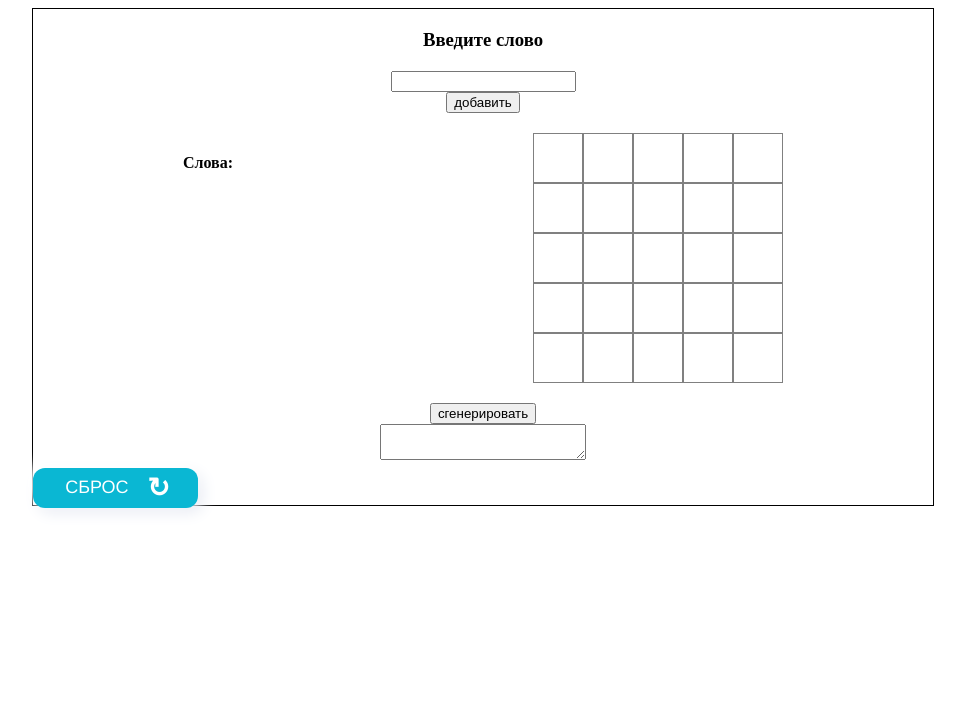
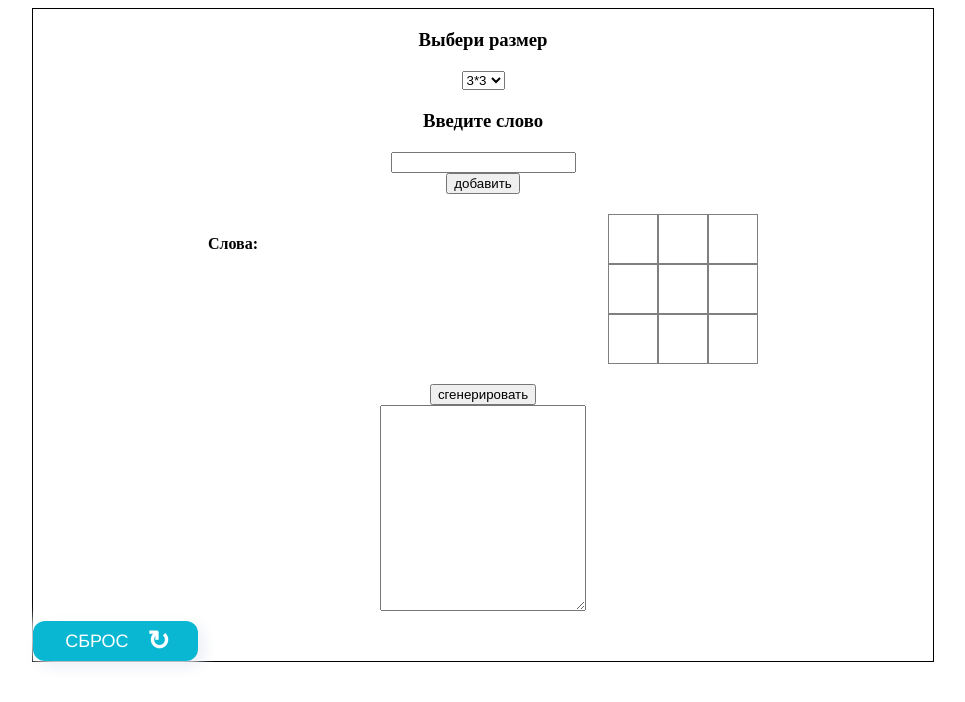
Before and after one commit to Igor-Polonskiy/FillwordInterface, a plain HTML site: page index.html in a window 1280 px wide. Shown: the whole page, without its empty margins (157-1122 px from the left). Drawn offline with Linux system fonts and the light colour scheme.

Commit message:
add size selector, add object fields

```diff
--- a/_common_files/main.css
+++ b/_common_files/main.css
@@ -41,7 +41,6 @@ h4 {
   user-select: none;
   width: 100%;
   /* height: 90%; */
-  height: 600px;
   display: flex;
   flex-direction: column;
   justify-content: space-around;
@@ -52,22 +51,3 @@ h4 {
   border: 1px solid black;
   /* padding: 5px; */
 }
-
-@media screen and (max-width: 1920px) {
-  .trainerTaskWrapper {
-    width: 840px;
-    height: 664px;
-  }
-}
-@media screen and (max-width: 1366px) {
-  .trainerTaskWrapper {
-    width: 796px;
-    height: 616px;
-  }
-}
-@media screen and (max-width: 1280px) {
-  .trainerTaskWrapper {
-    width: 620px;
-    height: 496px;
-  }
-}
--- a/fillword/js-data/fillword.js
+++ b/fillword/js-data/fillword.js
@@ -38,17 +38,19 @@ import {
 })();*/
 
 const taskId = 'task-1'
-const size = 5;
+
 renderFillword(taskId, size)
 
 
 
-function renderFillword(taskId, size,) {
+function renderFillword(taskId,) {
+
     const taskWrapper = document.querySelector(`#${taskId}`);
 
     const gameField = taskWrapper.querySelector('.fillword_field')
-
-    const fieldSize = 50 * size
+    const select = taskWrapper.querySelector('select')
+    let size = select.value;
+    let fieldSize = 50 * size
     let isMousedown = false
     let currentCell = null
     const input = taskWrapper.querySelector('.input')
@@ -57,9 +59,22 @@ function renderFillword(taskId, size,) {
     const generate = taskWrapper.querySelector('.generate')
     const textarea = taskWrapper.querySelector('.textarea')
     let word = ''
-    let object = []
+    let object = {
+        taskId: taskId,
+        size: size,
+        function: "renderFillword",
+        data: []
+    }
 
     gameField.style.width = `${fieldSize}px`
+    select.addEventListener('change', () => {
+        size = select.value
+        object.size = size
+        fieldSize = 50 * size
+        gameField.style.width = `${fieldSize}px`
+        fillField()
+        cells = taskWrapper.querySelectorAll('.fillword_cell')
+    })
 
     addWord.addEventListener('click', (e) => {
         word = input.value
@@ -80,16 +95,16 @@ function renderFillword(taskId, size,) {
 
     function deleteWord(e) {
 
-        object.forEach((item,index) => {
-            console.log(item.word,`"${e.target.parentElement.children[0].innerText}"`)
-            if (item.word ===e.target.parentElement.children[0].innerText){
-                item.path.forEach(item=>{
-                    cells[item-1].classList.remove('fillword_color', 'fillword_buzy')
-                    cells[item-1].style.backgroundColor = ''
-                    cells[item-1].innerHTML = ''
+        object.data.forEach((item, index) => {
+            console.log(item.word, `"${e.target.parentElement.children[0].innerText}"`)
+            if (item.word === e.target.parentElement.children[0].innerText) {
+                item.path.forEach(item => {
+                    cells[item - 1].classList.remove('fillword_color', 'fillword_buzy')
+                    cells[item - 1].style.backgroundColor = ''
+                    cells[item - 1].innerHTML = ''
                 })
 
-                object.splice(index,1)
+                object.data.splice(index, 1)
 
             }
         })
@@ -108,13 +123,13 @@ function renderFillword(taskId, size,) {
     btnReset.addEventListener('click', onReloadBtnClick)
 
     generate.addEventListener('click', () => {
-        console.log(object)
-        textarea.innerHTML =  JSON.stringify(object);
+        textarea.innerHTML = JSON.stringify(object);
     })
 
 
 
     function fillField() {
+        gameField.innerHTML = ''
         for (let i = 0; i < (size * size); i++) {
             const cell = document.createElement('div')
             cell.classList.add('fillword_cell')
@@ -131,7 +146,7 @@ function renderFillword(taskId, size,) {
             item.innerHTML = ''
             list.innerHTML = ''
             word = ''
-            object = []
+            object.data = []
             input.value = ''
             input.disabled = false
             textarea.innerHTML = ''
@@ -197,8 +212,7 @@ function renderFillword(taskId, size,) {
                         cells[item - 1].style.backgroundColor = color
                     })
                     input.disabled = false
-                    object.push({word:`${word}`,path:[...wordCells]})
-                    console.log(object)
+                    object.data.push({ word: `${word}`, path: [...wordCells] })
                 } else {
                     gameField.addEventListener('pointerdown', onPointerdown)
                     console.log(wordCells)
--- a/index.html
+++ b/index.html
@@ -16,6 +16,16 @@
 
 
         <div class="trainerTaskWrapper fillword" id="task-1">
+            <h3>Выбери размер</h3>
+            <select name="size" id="size">
+                <option value="3">3*3</option>
+                <option value="4">4*4</option>
+                <option value="5">5*5</option>
+                <option value="6">6*6</option>
+                <option value="7">7*7</option>
+                <option value="8">8*8</option>
+
+            </select>
             <h3>Введите слово</h3>
                 <input class="input" type="text"><button class="addWord" type="submit">добавить</button>
             <div class="fillWordmain">
```
